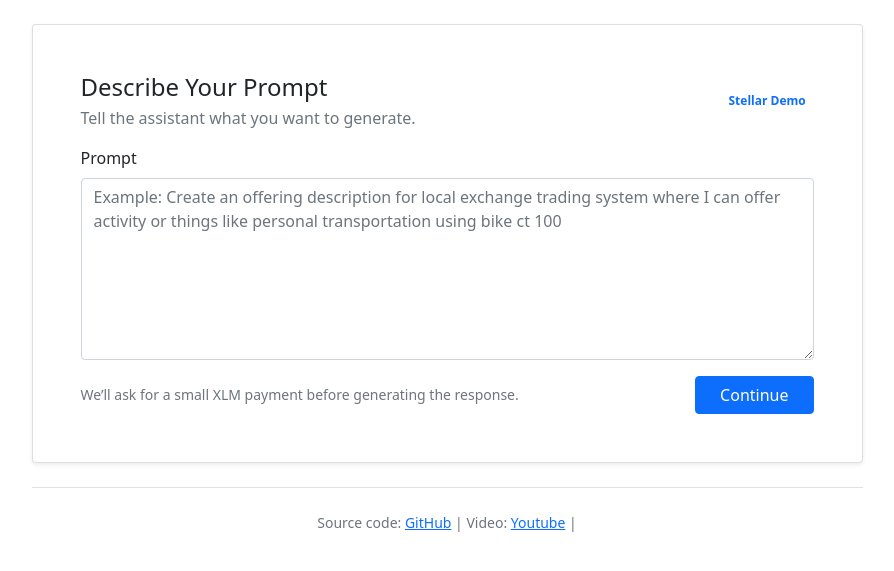
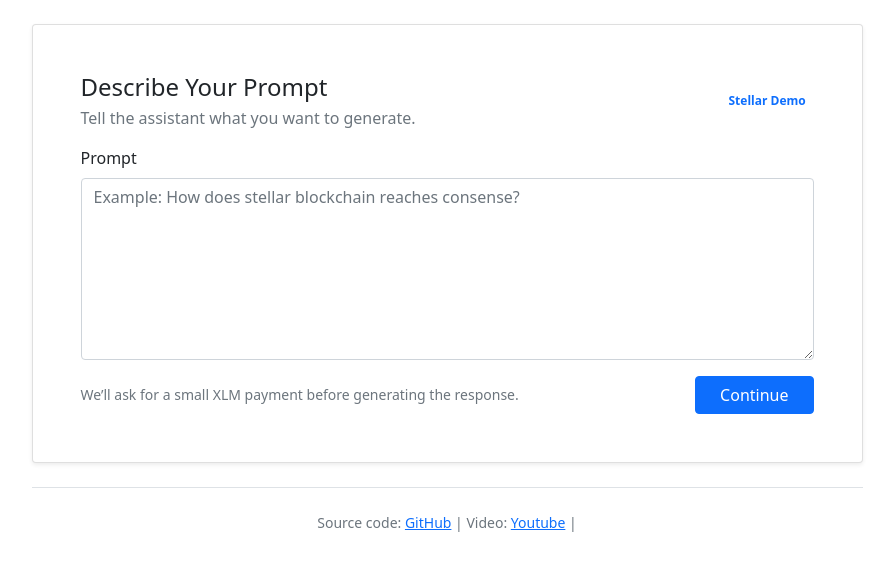
Before and after one commit to suhailvs/stellar_hackaton2, a Django app: page / in a window 1280 px wide. Shown: the part 69-640 px from the top of the page, without its empty margins (193-1087 px from the left). Run offline with Django 5.2, Linux system fonts and the light colour scheme; parts of the project's set-up code (start-up, migrations or seed data) failed here and were passed over; some libraries are stand-ins or nearby versions.

Commit message:
updated prompt example text

```diff
--- a/myapp/templates/prompt.html
+++ b/myapp/templates/prompt.html
@@ -14,7 +14,7 @@
       <div class="mb-3">
         <label for="id_prompt" class="form-label">Prompt</label>
         <textarea id="id_prompt" minlength="10" name="prompt" rows="7" required class="form-control"
-          placeholder="Example: Create an offering description for local exchange trading system where I can offer activity or things like personal transportation using bike ct 100"></textarea>
+          placeholder="Example: How does stellar blockchain reaches consense?"></textarea>
       </div>
 
       <div class="d-flex align-items-center justify-content-between flex-wrap gap-2">
```
